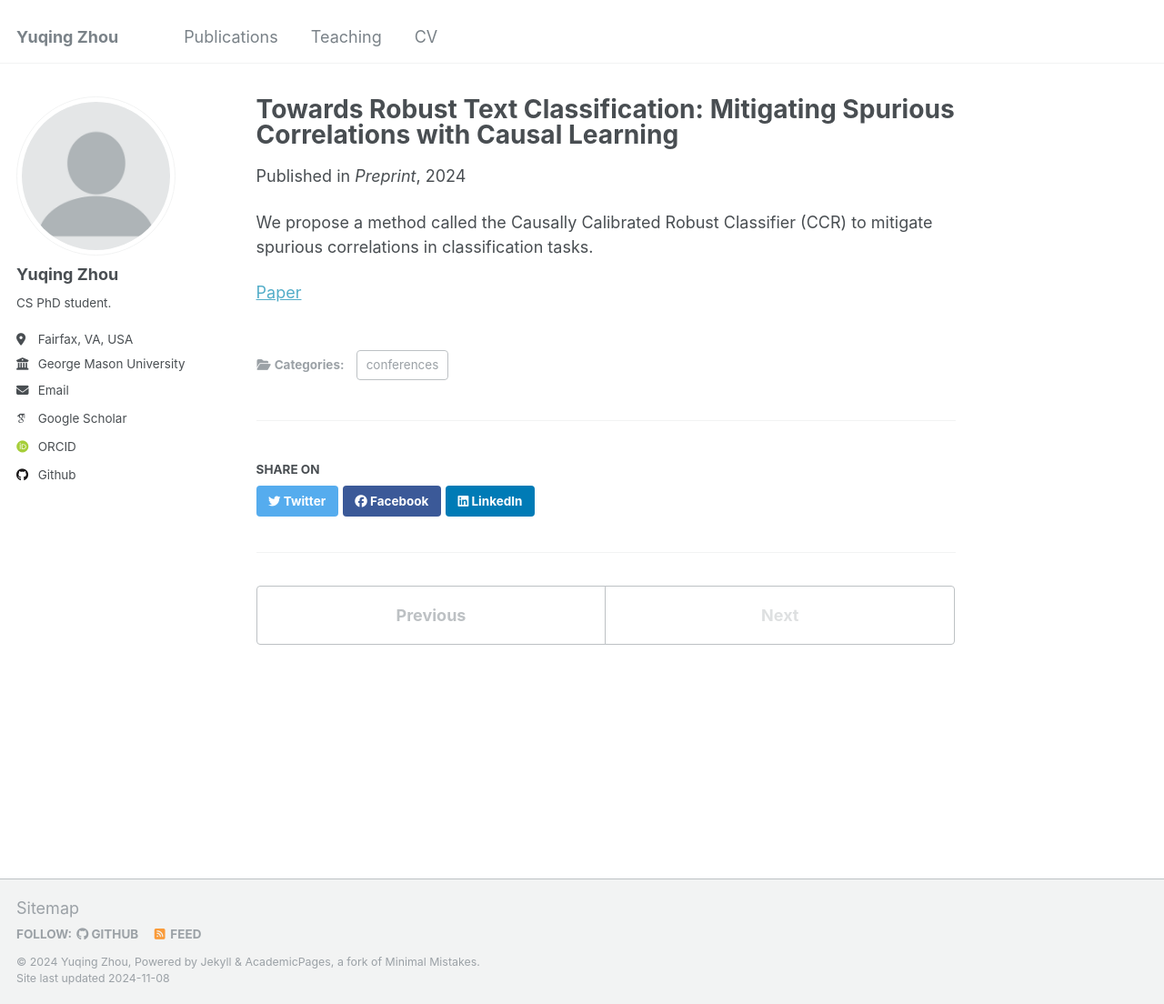
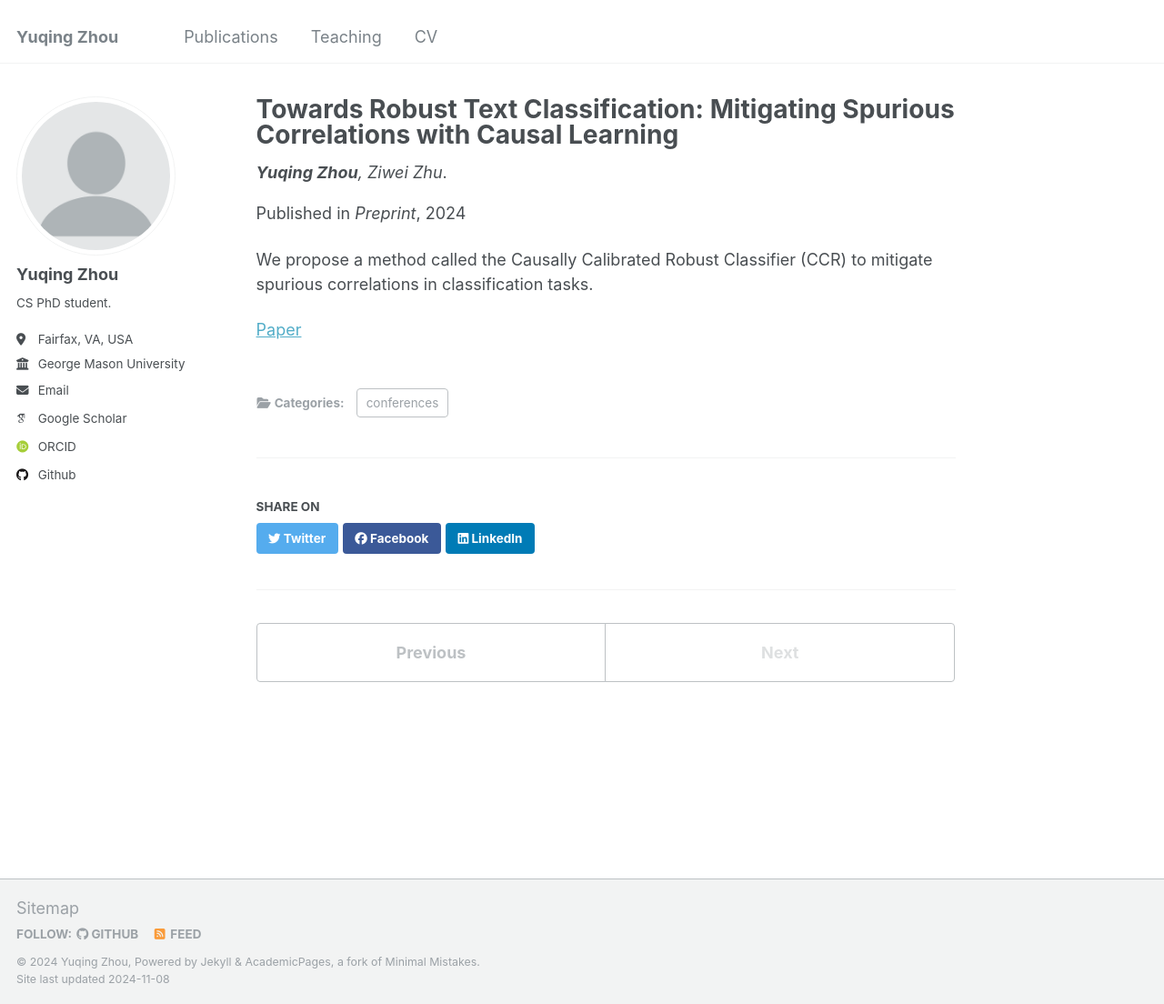
Before and after one commit to yuqing-zhou/yuqing-zhou.github.io, a Jekyll site: the page built from _publications/2024-11-CCR.md, in a window 1280 px wide and 1104 px high. Shown: the whole window at 91% size. Built offline with Jekyll 4.4.1, drawn with Linux system fonts in a browser that asks for light colours; some web fonts are replaced.

Commit message:
update single.html

```diff
--- a/_layouts/single.html
+++ b/_layouts/single.html
@@ -37,8 +37,8 @@
         {% if page.collection == 'teaching' %}
           <p> {{ page.type }}, <i>{{ page.venue }}</i>, {{ page.date | default: "1900-01-01" | date: "%Y" }} </p>
         {% elsif page.venue and page.date %}
-            {% if post.author %}
-              <i>{% assign highlighted_author = post.author | replace: "Yuqing Zhou", "<strong>Yuqing Zhou</strong>" %}
+            {% if page.author %}
+              <i>{% assign highlighted_author = page.author | replace: "Yuqing Zhou", "<strong>Yuqing Zhou</strong>" %}
               {{ highlighted_author }}</i>.<br>
             {% endif %}
           <p>Published in <i>{{ page.venue }}</i>, {{ page.date | default: "1900-01-01" | date: "%Y" }} </p>
```
